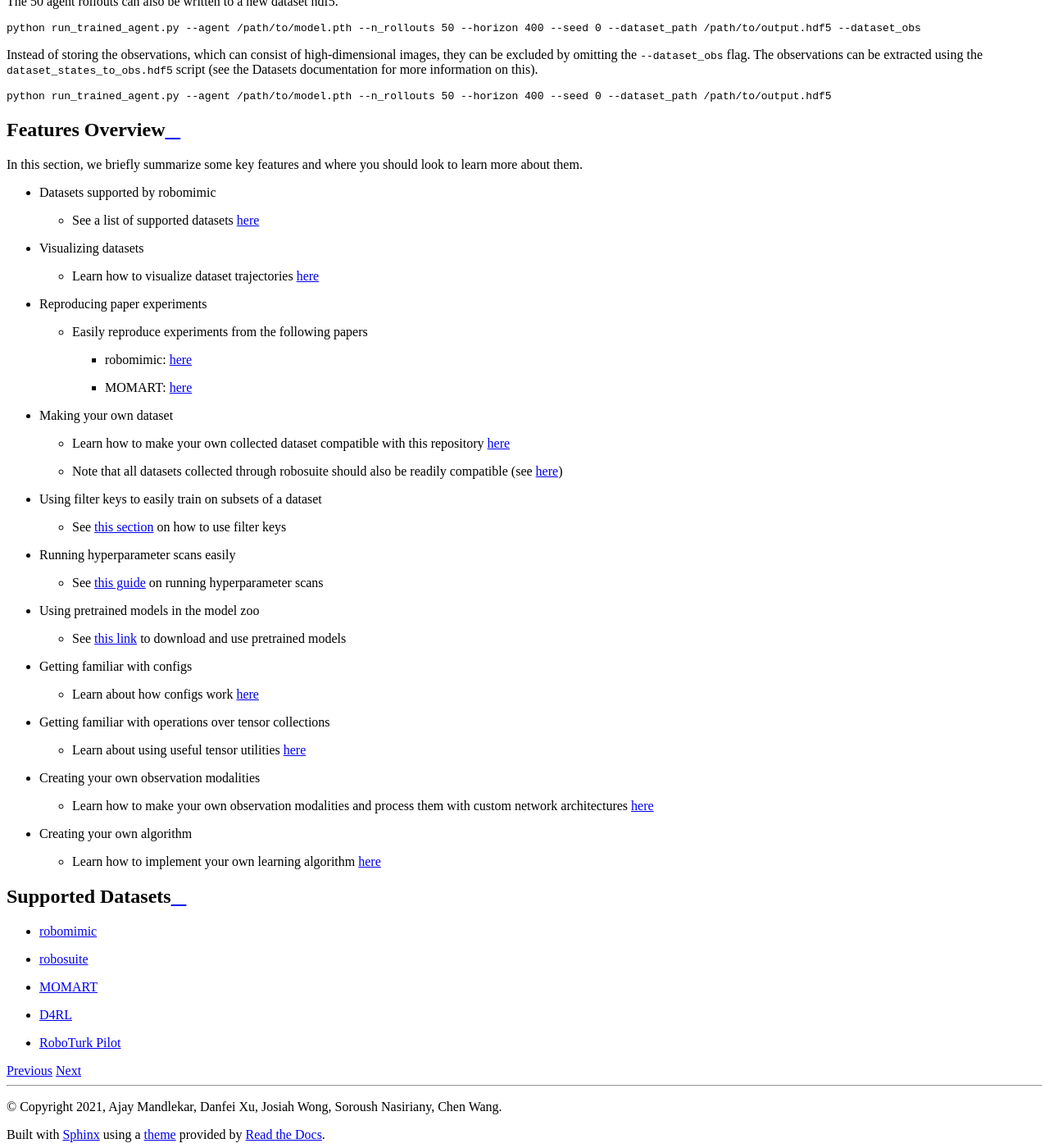
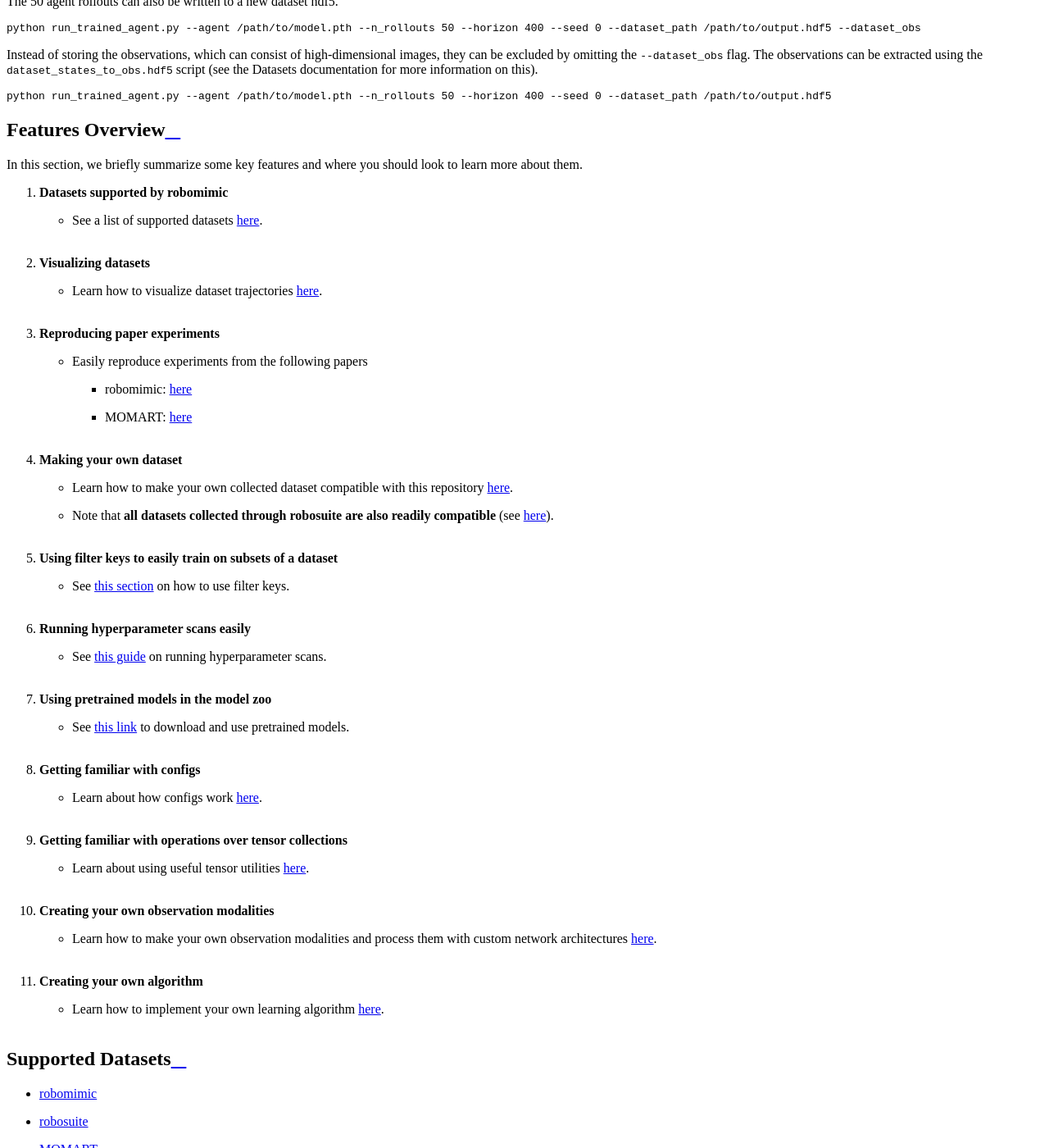
Before and after one commit to ARISE-Initiative/robomimic, a Sphinx documentation site: the page built from docs/introduction/quickstart.md, in a window 1280 px wide and 1400 px high, scrolled down 2863 px. Shown: the whole window at 82% size. Built offline with Sphinx 7.4.7 and the Read the Docs theme 2.0.0, drawn with Linux system fonts in a browser that asks for light colours.

Commit message:
minor changes to spacing and layout for feature overview

```diff
--- a/docs/introduction/quickstart.md
+++ b/docs/introduction/quickstart.md
@@ -115,31 +115,31 @@ python run_trained_agent.py --agent /path/to/model.pth --n_rollouts 50 --horizon
 
 In this section, we briefly summarize some key features and where you should look to learn more about them.
 
-- Datasets supported by robomimic
-  - See a list of supported datasets [here](./quickstart.html#supported-datasets)
-- Visualizing datasets
-  - Learn how to visualize dataset trajectories [here](./datasets.html#view-dataset-structure-and-videos)
-- Reproducing paper experiments
-  - Easily reproduce experiments from the following papers
-    - robomimic: [here](./results.html)
-    - MOMART: [here](https://sites.google.com/view/il-for-mm/datasets)
-- Making your own dataset
-  - Learn how to make your own collected dataset compatible with this repository [here](./datasets.html#dataset-structure)
-  - Note that all datasets collected through robosuite should also be readily compatible (see [here](./datasets.html#converting-robosuite-hdf5-datasets))
-- Using filter keys to easily train on subsets of a dataset
-  - See [this section](./datasets.html#filter-keys-and-train-valid-splits) on how to use filter keys
-- Running hyperparameter scans easily
-  - See [this guide](./advanced.html#using-the-hyperparameter-helper-to-launch-runs) on running hyperparameter scans
-- Using pretrained models in the model zoo
-  - See [this link](./model_zoo.html) to download and use pretrained models
-- Getting familiar with configs
-  - Learn about how configs work [here](../modules/configs.html)
-- Getting familiar with operations over tensor collections
-  - Learn about using useful tensor utilities [here](../modules/utils.html#tensorutils)
-- Creating your own observation modalities
-  - Learn how to make your own observation modalities and process them with custom network architectures [here](../modules/observations.html)
-- Creating your own algorithm
-  - Learn how to implement your own learning algorithm [here](../modules/algorithms.html#building-your-own-algorithm)
+1. **Datasets supported by robomimic**
+   - See a list of supported datasets [here](./quickstart.html#supported-datasets).<br><br>
+2. **Visualizing datasets**
+   - Learn how to visualize dataset trajectories [here](./datasets.html#view-dataset-structure-and-videos).<br><br>
+3. **Reproducing paper experiments**
+   - Easily reproduce experiments from the following papers
+     - robomimic: [here](./results.html)
+     - MOMART: [here](https://sites.google.com/view/il-for-mm/datasets)<br><br>
+4. **Making your own dataset**
+   - Learn how to make your own collected dataset compatible with this repository [here](./datasets.html#dataset-structure).
+   - Note that **all datasets collected through robosuite are also readily compatible** (see [here](./datasets.html#converting-robosuite-hdf5-datasets)).<br><br>
+5. **Using filter keys to easily train on subsets of a dataset**
+   - See [this section](./datasets.html#filter-keys-and-train-valid-splits) on how to use filter keys.<br><br>
+6. **Running hyperparameter scans easily**
+   - See [this guide](./advanced.html#using-the-hyperparameter-helper-to-launch-runs) on running hyperparameter scans.<br><br>
+7. **Using pretrained models in the model zoo**
+   - See [this link](./model_zoo.html) to download and use pretrained models.<br><br>
+8. **Getting familiar with configs**
+   - Learn about how configs work [here](../modules/configs.html).<br><br>
+9. **Getting familiar with operations over tensor collections**
+   - Learn about using useful tensor utilities [here](../modules/utils.html#tensorutils).<br><br>
+10. **Creating your own observation modalities**
+    - Learn how to make your own observation modalities and process them with custom network architectures [here](../modules/observations.html).<br><br>
+11. **Creating your own algorithm**
+    - Learn how to implement your own learning algorithm [here](../modules/algorithms.html#building-your-own-algorithm).<br><br>
 
 ## Supported Datasets
 
```
